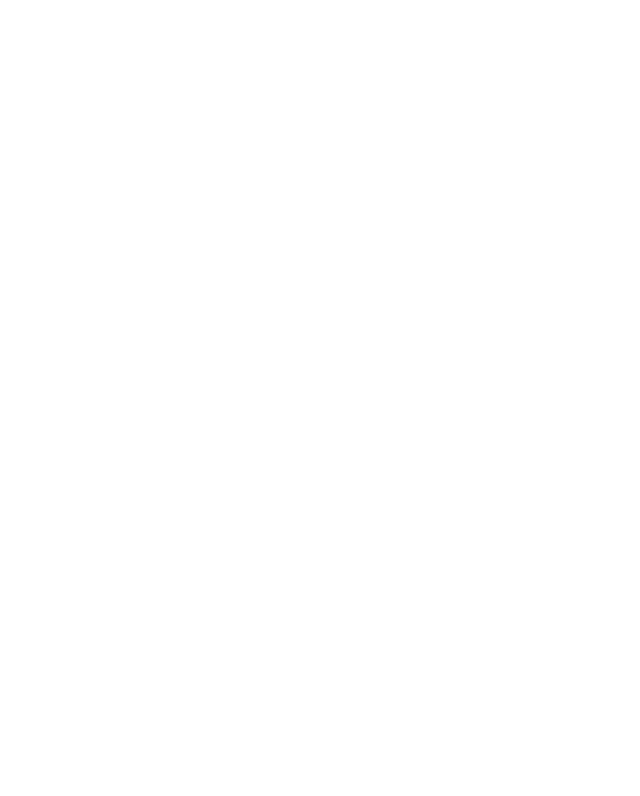
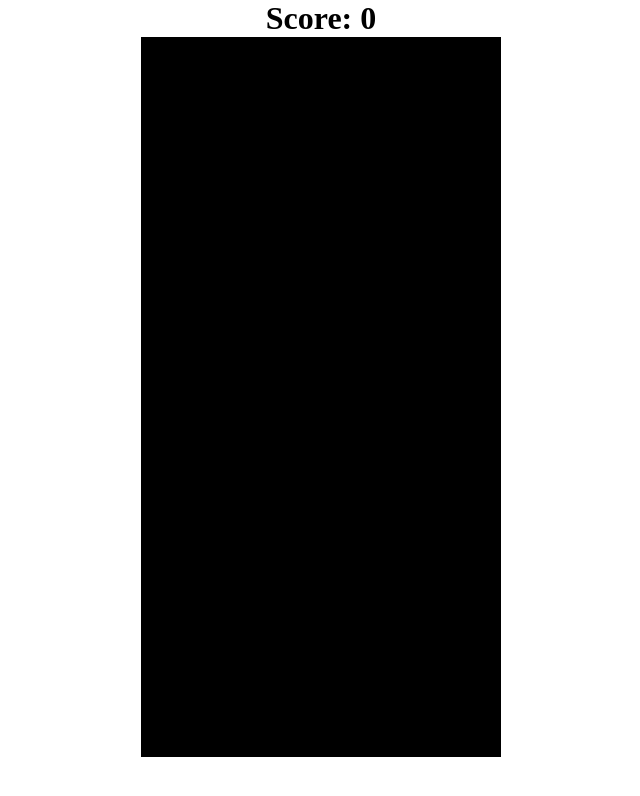
Before and after one commit to baykamsay/tetris-without-canvas, a plain HTML site: page index.html in a window 1280 px wide. Shown: the whole page, without its empty margins (319-959 px from the left). Drawn offline with Linux system fonts and the light colour scheme.

Commit message:
Create board layout

```diff
--- a/index.html
+++ b/index.html
@@ -8,6 +8,8 @@
     <title>Tetris</title>
   </head>
   <body>
+    <h1>Score: <span id="score">0</span></h1>
+    <div id="board"></div>
     <script src="tetris.js"></script>
   </body>
 </html>
--- a/styles.css
+++ b/styles.css
@@ -0,0 +1,27 @@
+body {
+  padding: 0;
+  margin: 0;
+  text-align: center;
+}
+
+*,
+*::after,
+*::before {
+  padding: 0;
+  margin: 0;
+  box-sizing: border-box;
+}
+
+#board {
+  height: 90vh;
+  width: 45vh;
+  margin: auto;
+  background-color: #000;
+  display: flex;
+  flex-wrap: wrap;
+}
+
+.square {
+  height: 4.5vh;
+  width: 4.5vh;
+}
--- a/tetris.js
+++ b/tetris.js
@@ -0,0 +1,10 @@
+const board = document.getElementById("board");
+
+const boardArr = [];
+
+for (let i = 0; i < 200; i++) {
+  let div = document.createElement("div");
+  div.classList.add("square");
+  boardArr.push(div);
+  board.appendChild(div);
+}
```
